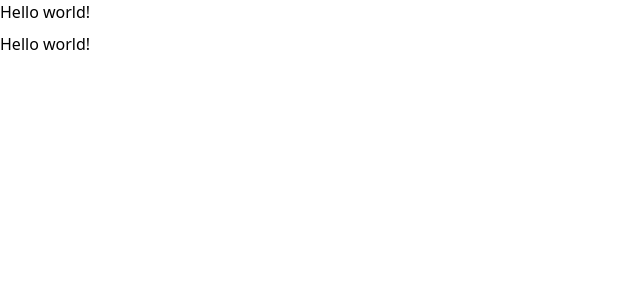
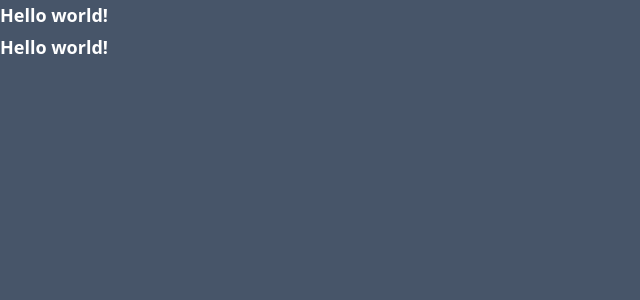
Before and after one commit to GuruDev20/Tailwind-CSS-Demo-practice, a JavaScript app: page / in a window 1280 px wide. Shown: the top 300 px of the page, without its empty margins (0-640 px from the left). Built offline with nearby package versions, Linux system fonts and the light colour scheme; the HTML template or start-up script is replaced by a standard one.

Commit message:
using plugings to add styles

```diff
--- a/src/App.js
+++ b/src/App.js
@@ -1,8 +1,7 @@
-import React from "react";
 export default function App() {
   return (
     <div>
-      <h1 className="mb-1">Hello world!</h1>
+      <h1>Hello world!</h1>
       <h1>Hello world!</h1>
     </div>
   );
--- a/src/index.css
+++ b/src/index.css
@@ -1,3 +1,8 @@
 @tailwind base;
 @tailwind components;
 @tailwind utilities;
+@layer base{
+    html{
+        @apply bg-slate-600 text-white text-lg font-bold;
+    }
+}
```
